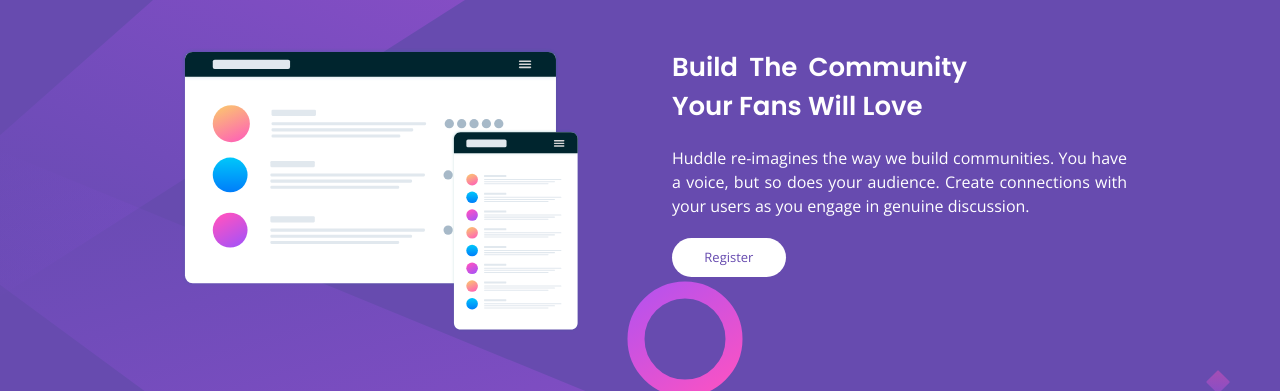
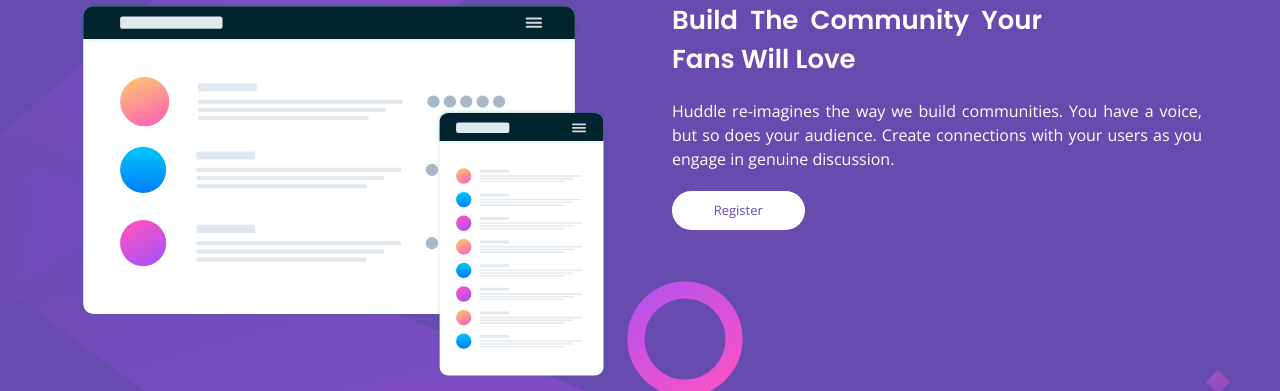
Before and after one commit to felipetn1989/huddle-landing-page-with-single-introductory-section-master, a plain HTML site: page index.html in a window 1280 px wide. Shown: the part 224-615 px from the top of the page. Drawn offline with nearby package versions, Linux system fonts and the light colour scheme.

Commit message:
css grid adjustments and readme

```diff
--- a/index.html
+++ b/index.html
@@ -17,7 +17,7 @@
 
     <img class="logo" src="images/logo.svg" alt="Huddle logo">
 
-    <img class="mockup" src="images/illustration-mockups.svg" alt="">
+    <img class="mockup" src="images/illustration-mockups.svg" alt="" aria-hidden="true">
 
     <div class="text">
       <h1>
--- a/styles/style.css
+++ b/styles/style.css
@@ -37,7 +37,7 @@
   */
   img, picture, video, canvas, svg {
     display: block;
-    /* max-width: 100%; */
+    max-width: 100%;
   }
   /*
     7. Remove built-in form typography styles
@@ -76,6 +76,9 @@
 body {
     background: var(--Violet) url(../images/bg-mobile.svg) left bottom no-repeat;
     background-size: cover;
+    display: flex;
+    flex-direction: column;
+    align-items: center;
 }
 
 .card {
@@ -95,6 +98,7 @@ body {
     'three'
     'four';
     grid-auto-columns: 1fr;
+    max-width: 550px;
 }
 
 .logo {
@@ -121,7 +125,6 @@ body {
 
 .mockup {
     margin: auto;
-    width: 25rem;
 }
 
 .text {
@@ -189,10 +192,7 @@ ion-icon:hover {
     body {
         background: hsl(257, 40%, 49%) url(../images/bg-desktop.svg) center center no-repeat;
         background-size: cover;
-        display: flex;
-        flex-direction: column;
         justify-content: center;
-        align-items: center;
     }
 
     .card {
@@ -200,7 +200,11 @@ ion-icon:hover {
       'one one'
       'two three'
       'four four';
-      max-width: 1050px;
+      max-width: 1200px;
+    }
+
+    .mockup {
+      max-width: 100%;
     }
 
     .text {
```
Also changed, not shown: images/Screenshot 2022-12-28 at 09-38-57 Frontend Mentor Huddle landing page with single introductory section.png, 1 other file.
